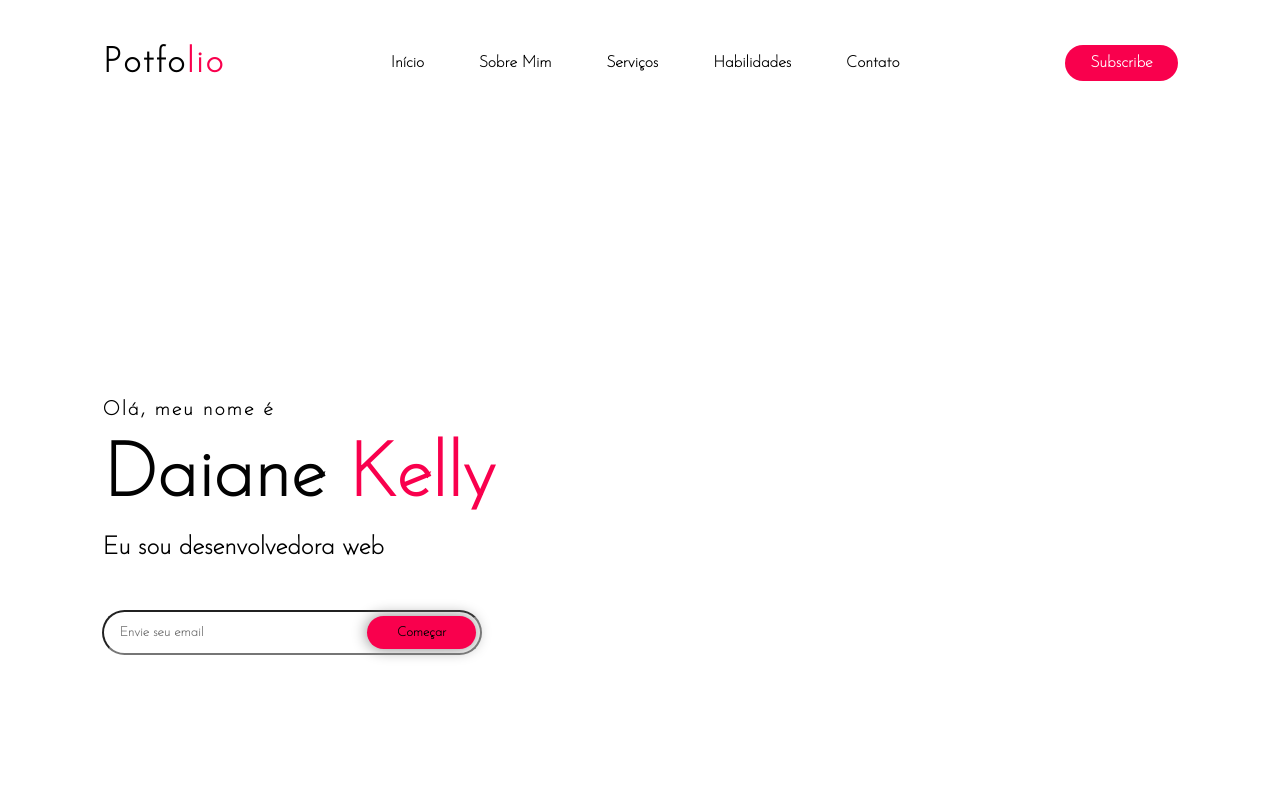
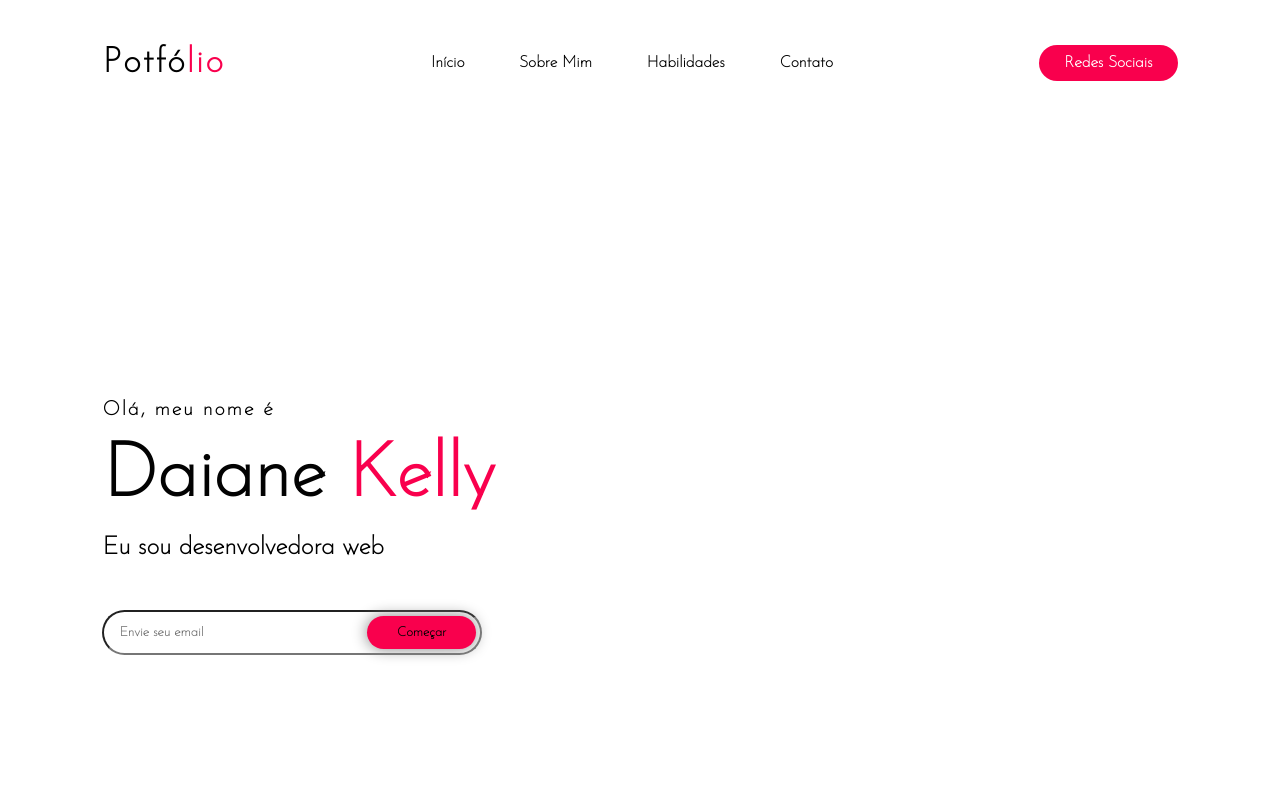
Before and after one commit to DaianeKelly/parallax-and-portfolio, a plain HTML site: page portfólio/index.html in a window 1280 px wide. Shown: the top 800 px of the page. Drawn offline with Linux system fonts and the light colour scheme.

Commit message:
pequenas alterações em <li>

```diff
--- a/portfólio/index.html
+++ b/portfólio/index.html
@@ -9,15 +9,14 @@
   <body>
     <div class="background">
       <nav>
-        <h2>Potfo<span>lio</span></h2>
+        <h2>Potfó<span>lio</span></h2>
         <ul class="cabeçalho-link">
           <li><a href="#">Início</a></li>
           <li><a href="#">Sobre Mim</a></li>
-          <li><a href="#">Serviços</a></li>
           <li><a href="#">Habilidades</a></li>
           <li><a href="#">Contato</a></li>
         </ul>
-        <a href="#" class="btn">Subscribe</a>
+        <a href="#" class="btn">Redes Sociais</a>
         <!--cabeçalho-link-->
       </nav>
       <div class="Main">
```
